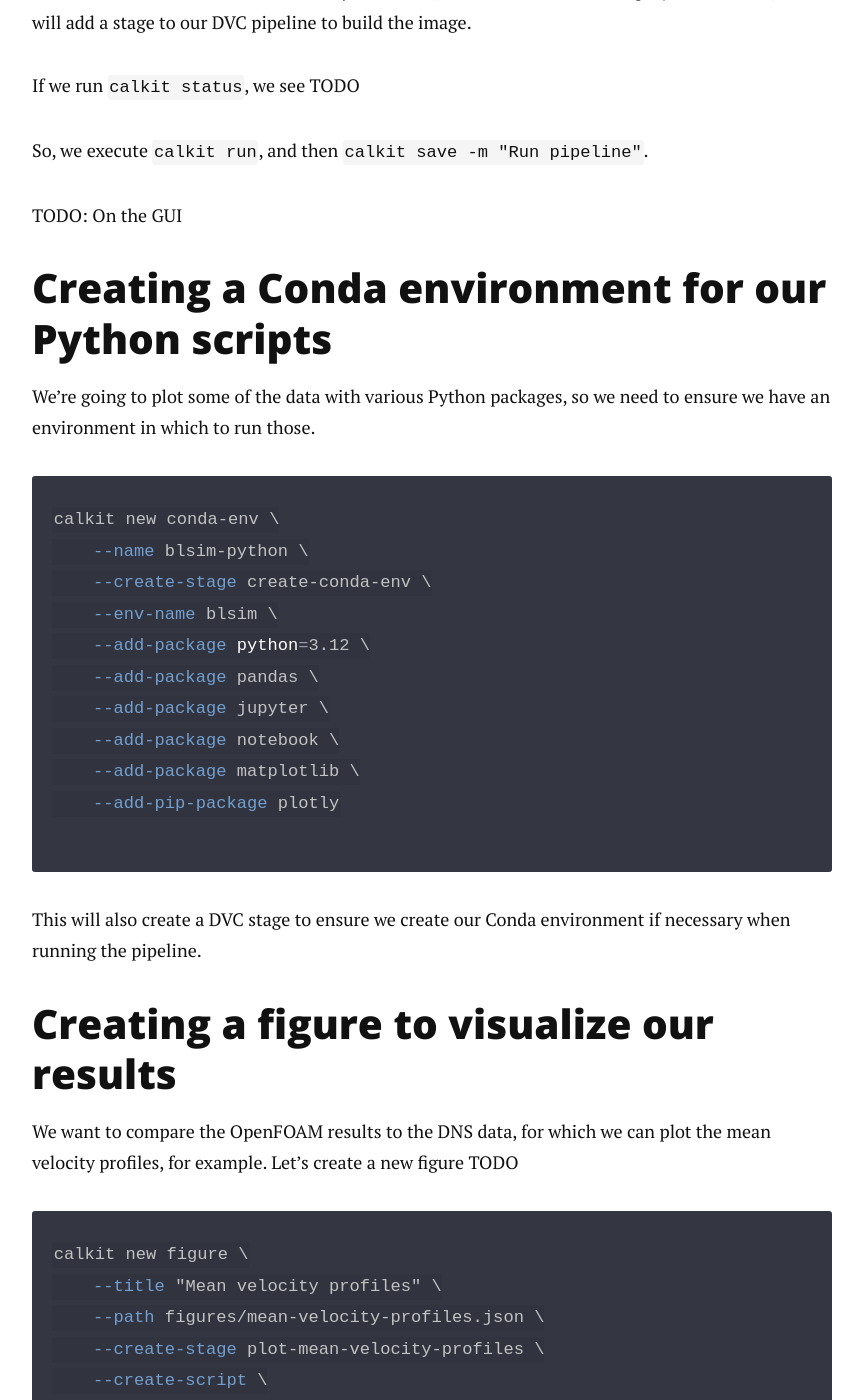
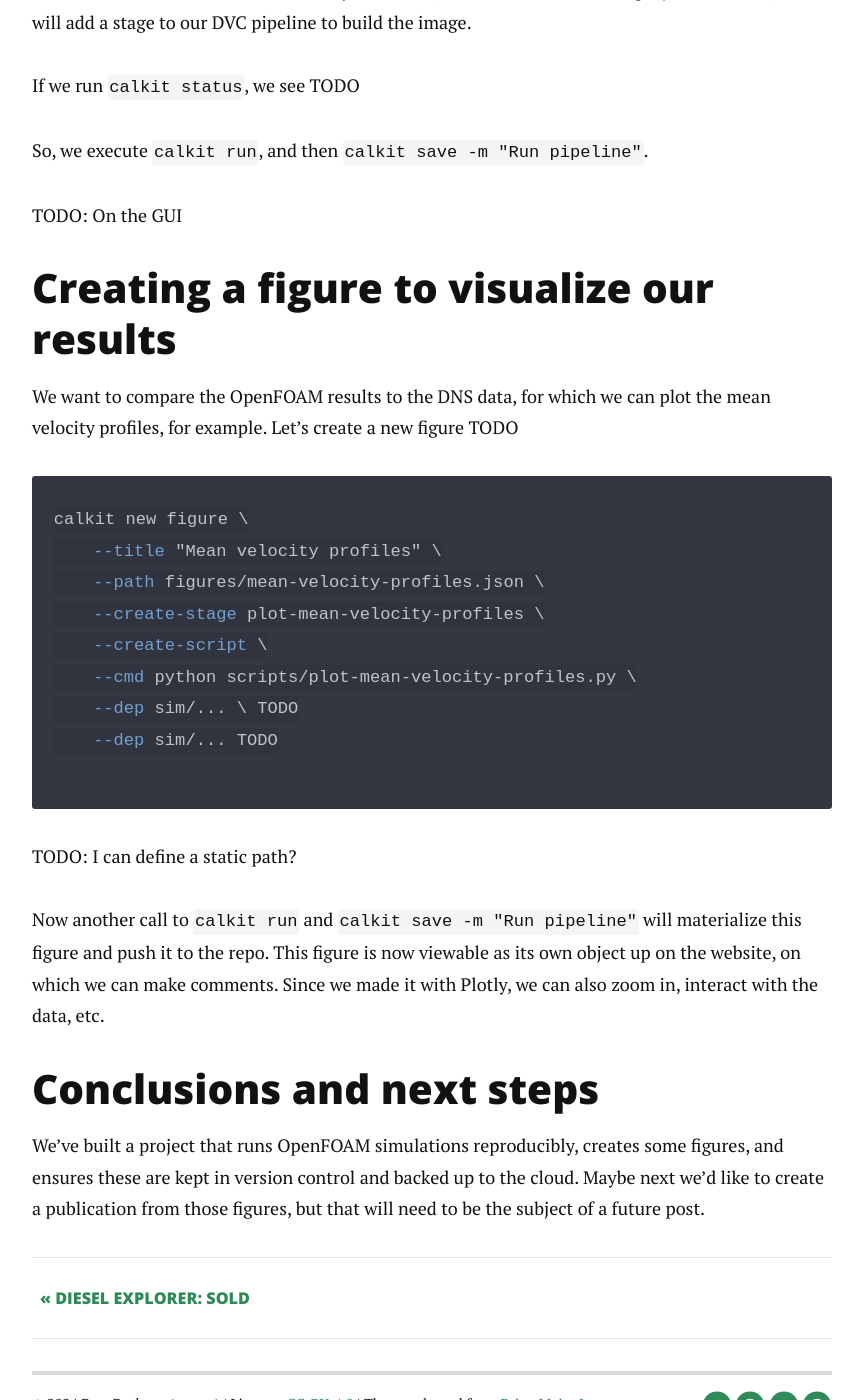
Before and after one commit to petebachant/petebachant.github.io, a Jekyll site: the page built from _posts/2024-10-15-reproducible-openfoam.markdown, in a window 1280 px wide and 1400 px high, scrolled down 4297 px. Shown: the whole window, without its empty margins (208-1071 px from the left). Built offline with Jekyll 4.4.1, drawn with Linux system fonts in a browser that asks for light colours; nearby versions of some CDN libraries; comment, search, counter and statistics services are not loaded.

Commit message:
Remove conda env section from of-repro post

````diff
--- a/_posts/2024-10-15-reproducible-openfoam.markdown
+++ b/_posts/2024-10-15-reproducible-openfoam.markdown
@@ -158,27 +158,6 @@ So, we execute `calkit run`, and then `calkit save -m "Run pipeline"`.
 
 TODO: On the GUI
 
-## Creating a Conda environment for our Python scripts
-
-We're going to plot some of the data with various Python packages,
-so we need to ensure we have an environment in which to run those.
-
-```sh
-calkit new conda-env \
-    --name blsim-python \
-    --create-stage create-conda-env \
-    --env-name blsim \
-    --add-package python=3.12 \
-    --add-package pandas \
-    --add-package jupyter \
-    --add-package notebook \
-    --add-package matplotlib \
-    --add-pip-package plotly
-```
-
-This will also create a DVC stage to ensure we create our Conda environment
-if necessary when running the pipeline.
-
 ## Creating a figure to visualize our results
 
 We want to compare the OpenFOAM results to the DNS data,
````
